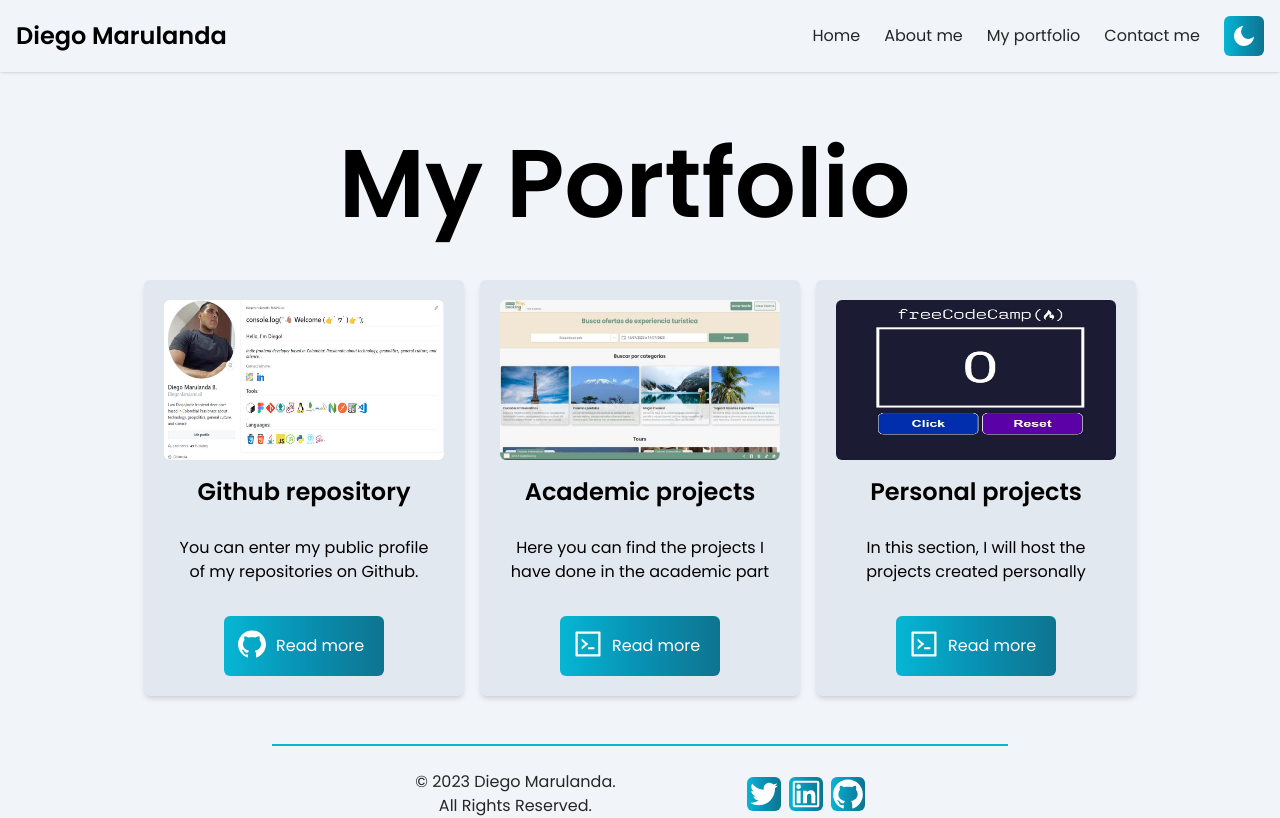
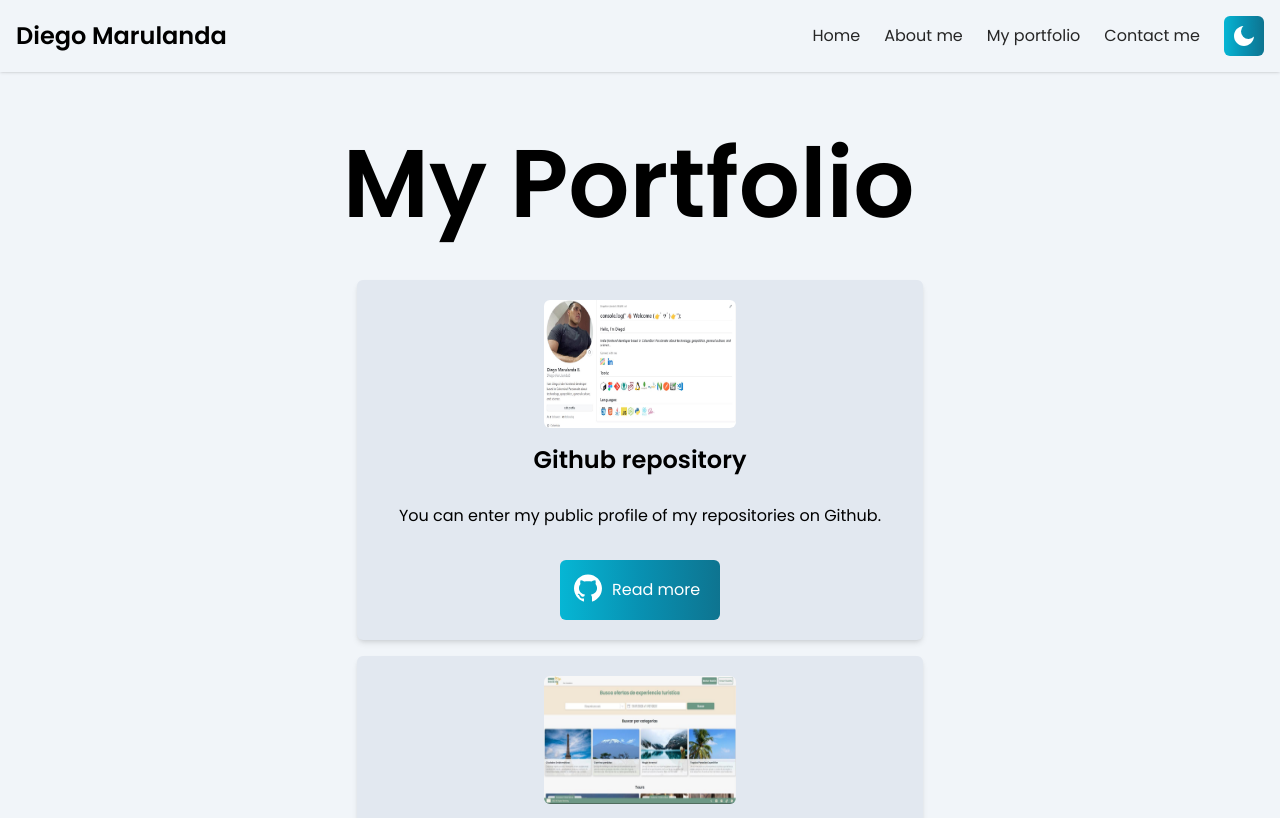
Before and after one commit to DiegoMarulandaB/Portfolio, a Next.js app: page /projects in a window 1280 px wide. Shown: the top 818 px of the page. Built offline with nearby package versions, Linux system fonts and the light colour scheme.

Commit message:
add_new_fixes_cards__home__projects

```diff
--- a/src/app/home/page.tsx
+++ b/src/app/home/page.tsx
@@ -19,13 +19,13 @@ const HomePage = () => {
     <section id="home" className="mt-8 md:mt-16">
       <div className="flex flex-col text-center items-center justify-center ">
         <h1 className="text-3xl md:text-4xl font-bold">
-          <AnimatedText text="Welcome!" className="text-center mr-2 mb-2 mt-16 font-bold" />
+          <AnimatedText text="Welcome!" className="text-center mx-2 mr-2 mb-2 mt-16 font-bold" />
         </h1>
       </div>
 
-      <div className="grid grid-cols-1 gap-4 md:grid-cols-3 mt-8 mx-2 mr-2">
+      <div className="grid grid-cols-1 gap-4 md:grid-cols-1 mt-8 mx-2 mr-2">
         {/* About */}
-        <div className="bg-slate-200 dark:bg-slate-600  rounded-md  shadow-md p-5">
+        <div className="bg-slate-200 dark:bg-slate-600  rounded-md  shadow-md p-5 ">
           <div className="flex flex-col items-center justify-center">
             <Image
               src="/diego.jpg"
@@ -65,7 +65,7 @@ const HomePage = () => {
         </div>
 
         {/* Projects */}
-        <div className="bg-slate-200 dark:bg-slate-600 rounded-md  shadow-md p-5">
+        <div className="bg-slate-200 dark:bg-slate-600 rounded-md  shadow-md p-5 ">
           <div className="flex flex-col items-center justify-center">
             <Image
               src="/projects.svg"
--- a/src/app/projects/page.tsx
+++ b/src/app/projects/page.tsx
@@ -19,21 +19,20 @@ const Projects = () => {
     <section id="projects" className="mt-8 md:mt-16">
       <div className="flex flex-col text-center items-center justify-center ">
         <h1 className="text-3xl md:text-4xl font-bold">
-          <AnimatedText text="My portfolio" className="text-center mr-2 mb-2 mt-16 font-bold" />
+          <AnimatedText text="My portfolio" className="text-center mx-2 mr-2 mb-2 mt-16 font-bold" />
         </h1>
       </div>
-
       <div className="flex flex-col text-center items-center justify-center ">
-        <div className="grid grid-cols-1 gap-4 md:grid-cols-3 mt-8 ">
+        <div className="grid grid-cols-1 gap-4 md:grid-cols-1 mt-8 mx-2 mr-2">
           {/* About */}
-          <div className="bg-slate-200 dark:bg-slate-600  rounded-md  shadow-md p-5 w-80 items-center justify-center">
+          <div className="bg-slate-200 dark:bg-slate-600  rounded-md  shadow-md p-5 ">
             <div className="flex flex-col items-center justify-center">
               <Image
                 src="/ProfileGithub.jpg"
-                alt="ProfileGithub picture"
+                alt="ProfileGithub image"
                 width={128}
                 height={128}
-                className="w-80 h-40 rounded-md mx-auto"
+                className="w-48 h-32 rounded-md mx-auto"
               />
               <h2 className="text-center font-semibold text-2xl mt-4">Github repository</h2>
               {/* <p className="text-cyan-600">Frontend Developer</p> */}
@@ -45,7 +44,7 @@ const Projects = () => {
               </div>
               <div className="mt-8">
                 {ButtonGithub.map((button, index) => (
-                  <Link key={index} href={button.route} target="_blank" rel="noopener">
+                  <Link key={index} href={button.route}>
                     <button
                       type="button"
                       className="hover:bg-gradient-to-br focus:ring-4 focus:outline-none focus:ring-sky-300 text-center inline-flex items-center hover:-translate-y-1 transition-transform cursor-pointer text-white bg-gradient-to-r from-cyan-500 via-cyan-600 to-cyan-700 rounded-md px-3 py-3 mb-4 md:mb-0 w-full md:w-40"
@@ -65,14 +64,14 @@ const Projects = () => {
           </div>
 
           {/* Projects */}
-          <div className="bg-slate-200 dark:bg-slate-600 rounded-md  shadow-md p-5 w-80 items-center justify-center">
+          <div className="bg-slate-200 dark:bg-slate-600 rounded-md  shadow-md p-5 ">
             <div className="flex flex-col items-center justify-center">
               <Image
                 src="/digitalBooking.jpg"
                 alt="digitalBooking image"
                 width={128}
                 height={128}
-                className="w-80 h-40 rounded-md mx-auto"
+                className="w-48 h-32 rounded-md mx-auto"
               />
               <h2 className="font-semibold text-2xl mt-4">Academic projects</h2>
               <div className="mt-5">
@@ -102,14 +101,14 @@ const Projects = () => {
           </div>
 
           {/* Contact */}
-          <div className="bg-slate-200 dark:bg-slate-600 rounded-md  shadow-md p-5 w-80 items-center justify-center">
+          <div className="bg-slate-200 dark:bg-slate-600 rounded-md  shadow-md p-5">
             <div className="flex flex-col items-center justify-center">
               <Image
                 src="/counterClick.jpg"
                 alt="counterClick image"
                 width={128}
                 height={128}
-                className="w-80 h-40 rounded-md mx-auto"
+                className="w-48 h-32 rounded-md mx-auto"
               />
               <h2 className="font-semibold text-2xl mt-4">Personal projects</h2>
               <div className="mt-5">
```
